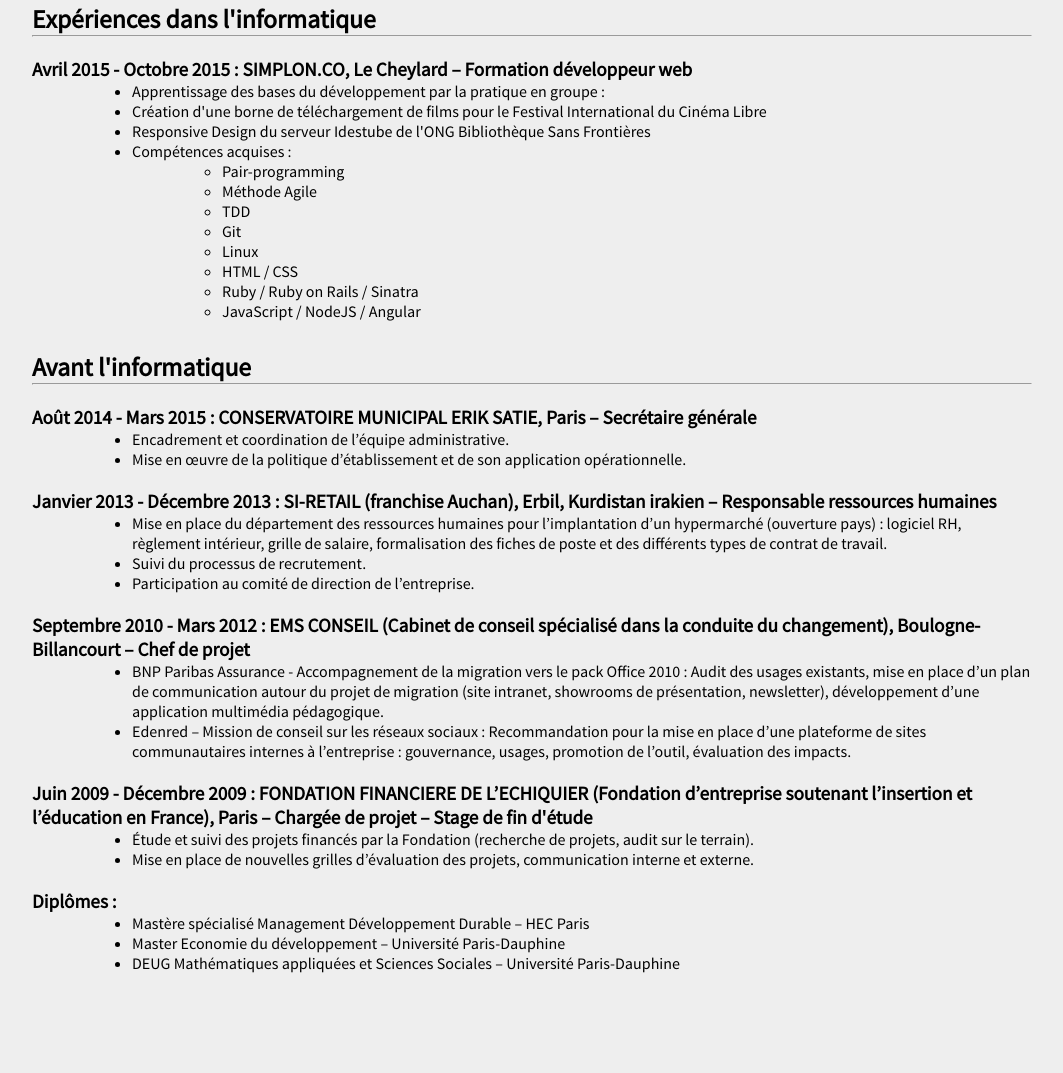
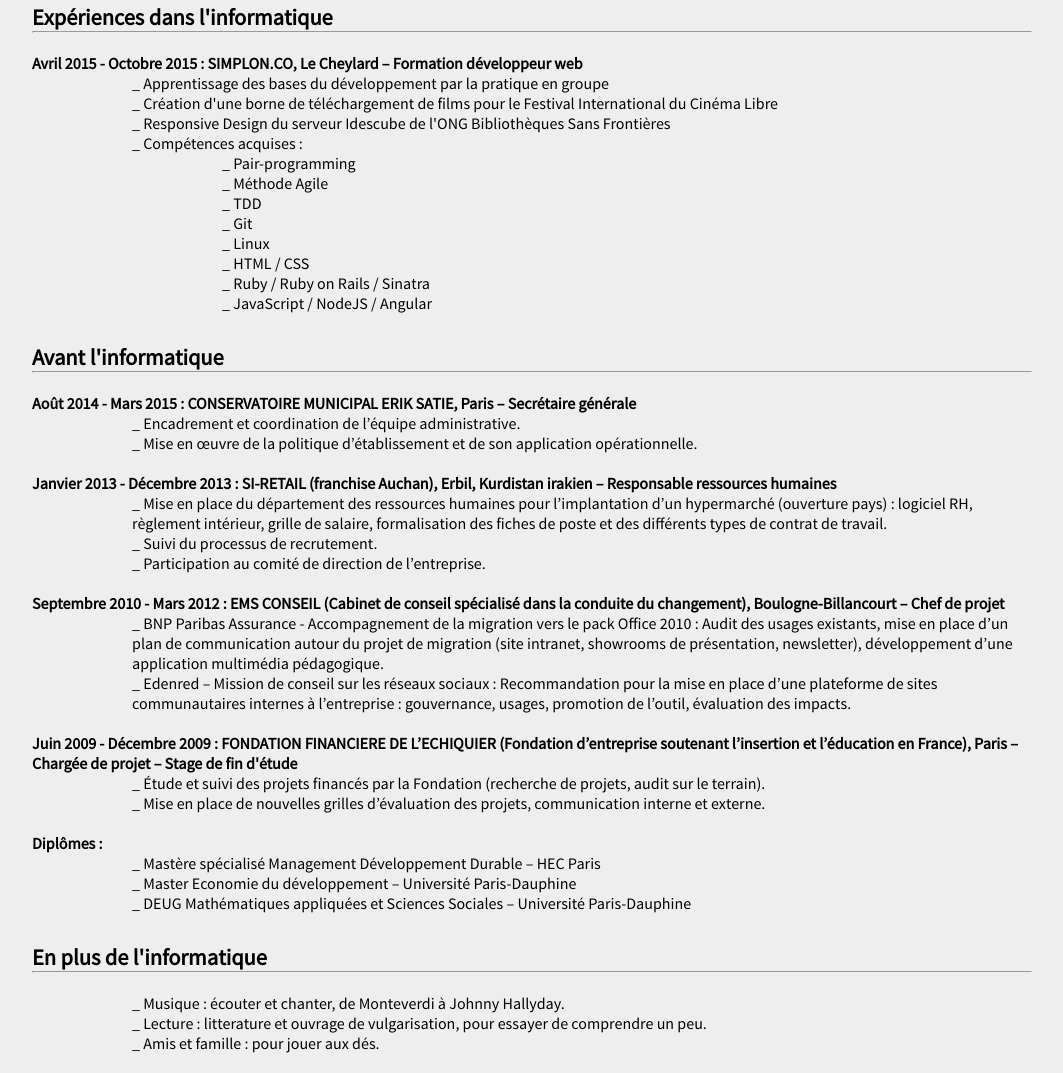
Before and after one commit to parmeso6/CV, a plain HTML site: page index.html in a window 1280 px wide. Shown: the part 352-1425 px from the top of the page, without its empty margins (120-1183 px from the left). Before the commit the page ends 1345 px from the top, so only its background shows below. Drawn offline with Linux system fonts and the light colour scheme.

Commit message:
orthographe

```diff
--- a/index.html
+++ b/index.html
@@ -23,20 +23,20 @@
 	<div class="simplon exp">
 		<h5>Avril 2015 - Octobre 2015 : SIMPLON.CO, Le Cheylard – Formation développeur web </h5>
 	</div>
-	<ul class="skills">
-		<li>Apprentissage des bases du développement par la pratique en groupe :</li>
-		<li>Création d'une borne de téléchargement de films pour le Festival International du Cinéma Libre</li>
-		<li>Responsive Design du serveur Idestube de l'ONG Bibliothèque Sans Frontières</li>
-		<li>Compétences acquises :</li>
-		<ul>
-			<li>Pair-programming</li>
-			<li>Méthode Agile</li>
-			<li>TDD</li>
-			<li>Git</li>
-			<li>Linux</li>
-			<li>HTML / CSS</li>
-			<li>Ruby / Ruby on Rails / Sinatra</li>
-			<li>JavaScript / NodeJS / Angular</li>
+	<ul>
+		<li>_ Apprentissage des bases du développement par la pratique en groupe</li>
+		<li>_ Création d'une borne de téléchargement de films pour le Festival International du Cinéma Libre</li>
+		<li>_ Responsive Design du serveur Idescube de l'ONG Bibliothèques Sans Frontières</li>
+		<li>_ Compétences acquises :</li>
+		<ul class="skills">
+			<li>_ Pair-programming</li>
+			<li>_ Méthode Agile</li>
+			<li>_ TDD</li>
+			<li>_ Git</li>
+			<li>_ Linux</li>
+			<li>_ HTML / CSS</li>
+			<li>_ Ruby / Ruby on Rails / Sinatra</li>
+			<li>_ JavaScript / NodeJS / Angular</li>
 		</ul>
 	</ul>
 </section>
@@ -46,51 +46,51 @@
 	<div class="exp">
 		<h5>Août 2014 - Mars 2015 : CONSERVATOIRE MUNICIPAL ERIK SATIE, Paris – Secrétaire générale</h5>
 		<ul>
-			<li>Encadrement et coordination de l’équipe administrative.</li>
-			<li>Mise en œuvre de la politique d’établissement et de son application opérationnelle.</li>
+			<li>_ Encadrement et coordination de l’équipe administrative.</li>
+			<li>_ Mise en œuvre de la politique d’établissement et de son application opérationnelle.</li>
 		</ul>
 	</div>
 	<div class="exp">
 		<h5>Janvier 2013 - Décembre 2013 : SI-RETAIL (franchise Auchan), Erbil, Kurdistan irakien – Responsable ressources humaines</h5>
 		<ul>
-			<li>Mise en place du département des ressources humaines pour l’implantation d’un hypermarché (ouverture pays) : logiciel RH, règlement intérieur, grille de salaire, formalisation des fiches de poste et des différents types de contrat de travail.</li>
-			<li>Suivi du processus de recrutement.</li>
-			<li>Participation au comité de direction de l’entreprise.</li>
+			<li>_ Mise en place du département des ressources humaines pour l’implantation d’un hypermarché (ouverture pays) : logiciel RH, règlement intérieur, grille de salaire, formalisation des fiches de poste et des différents types de contrat de travail.</li>
+			<li>_ Suivi du processus de recrutement.</li>
+			<li>_ Participation au comité de direction de l’entreprise.</li>
 		</ul>
 	</div>
 	<div class="exp">
 		<h5>Septembre 2010 - Mars 2012 : EMS CONSEIL (Cabinet de conseil spécialisé dans la conduite du changement), Boulogne-Billancourt – Chef de projet</h5>
 		<ul>
-			<li>BNP Paribas Assurance - Accompagnement de la migration vers le pack Office 2010 : Audit des usages existants, mise en place d’un plan de communication autour du projet de migration (site intranet, showrooms de présentation, newsletter), développement d’une application multimédia pédagogique.</li>
-			<li>Edenred – Mission de conseil sur les réseaux sociaux : Recommandation pour la mise en place d’une plateforme de sites communautaires internes à l’entreprise : gouvernance, usages, promotion de l’outil, évaluation des impacts.</li>
+			<li>_ BNP Paribas Assurance - Accompagnement de la migration vers le pack Office 2010 : Audit des usages existants, mise en place d’un plan de communication autour du projet de migration (site intranet, showrooms de présentation, newsletter), développement d’une application multimédia pédagogique.</li>
+			<li>_ Edenred – Mission de conseil sur les réseaux sociaux : Recommandation pour la mise en place d’une plateforme de sites communautaires internes à l’entreprise : gouvernance, usages, promotion de l’outil, évaluation des impacts.</li>
 		</ul>
 	</div>
 	<div class="exp">
 		<h5>Juin 2009 - Décembre 2009 : FONDATION FINANCIERE DE L’ECHIQUIER (Fondation d’entreprise soutenant l’insertion et l’éducation en France), Paris – Chargée de projet – Stage de fin d'étude</h5>
 		<ul>
-			<li>Étude et suivi des projets financés par la Fondation (recherche de projets, audit sur le terrain).</li>
-			<li>Mise en place de nouvelles grilles d’évaluation des projets, communication interne et externe.</li>
+			<li>_ Étude et suivi des projets financés par la Fondation (recherche de projets, audit sur le terrain).</li>
+			<li>_ Mise en place de nouvelles grilles d’évaluation des projets, communication interne et externe.</li>
 		</ul>
 	</div>
 	<div class="exp">
 		<h5>Diplômes :</h5>
 		<ul>
-			<li>Mastère spécialisé Management Développement Durable – HEC Paris</li>
-			<li>Master Economie du développement – Université Paris-Dauphine</li>
-			<li>DEUG Mathématiques appliquées et Sciences Sociales – Université Paris-Dauphine</li>
+			<li>_ Mastère spécialisé Management Développement Durable – HEC Paris</li>
+			<li>_ Master Economie du développement – Université Paris-Dauphine</li>
+			<li>_ DEUG Mathématiques appliquées et Sciences Sociales – Université Paris-Dauphine</li>
 		</ul>
 	</div>
 
 </section>
-<!-- <section>
+<section>
 	<h3>En plus de l'informatique</h3>
 	<hr>
 	<ul>
-		<li>Musique : écouter et chanter, de Monteverdi à Johnny Hallyday.</li>
-		<li>Lecture : litterature et ouvrage de vulgarisation, pour essayer de comprendre un peu.</li>
-		<li>Amis et famille : pour jouer aux dés.</li>
+		<li>_ Musique : écouter et chanter, de Monteverdi à Johnny Hallyday.</li>
+		<li>_ Lecture : litterature et ouvrage de vulgarisation, pour essayer de comprendre un peu.</li>
+		<li>_ Amis et famille : pour jouer aux dés.</li>
 	</ul>
-</section> -->
+</section>
 
 
 </body>
--- a/style.css
+++ b/style.css
@@ -30,23 +30,24 @@ body {
 	padding-left: 2%;
 }
 h1 {
-	font-size: 2em;
+	font-size: 1.8em;
 }
 h2 {
-	font-size: 1.8em;
+	font-size: 1.6em;
 }
 h3{
-	font-size: 1.6em;
+	font-size: 1.4em;
 }
 h4{
-	font-size: 1.4em;
+	font-size: 1.2em;
 }
 h5{
-	font-size: 1.2em;
+	font-size: 1em;
 }
 ul{
 	margin-left: 10%;
 	margin-bottom: 2%;
+	list-style-type: none;
 }
 section {
 	margin-top: 3%;
```
